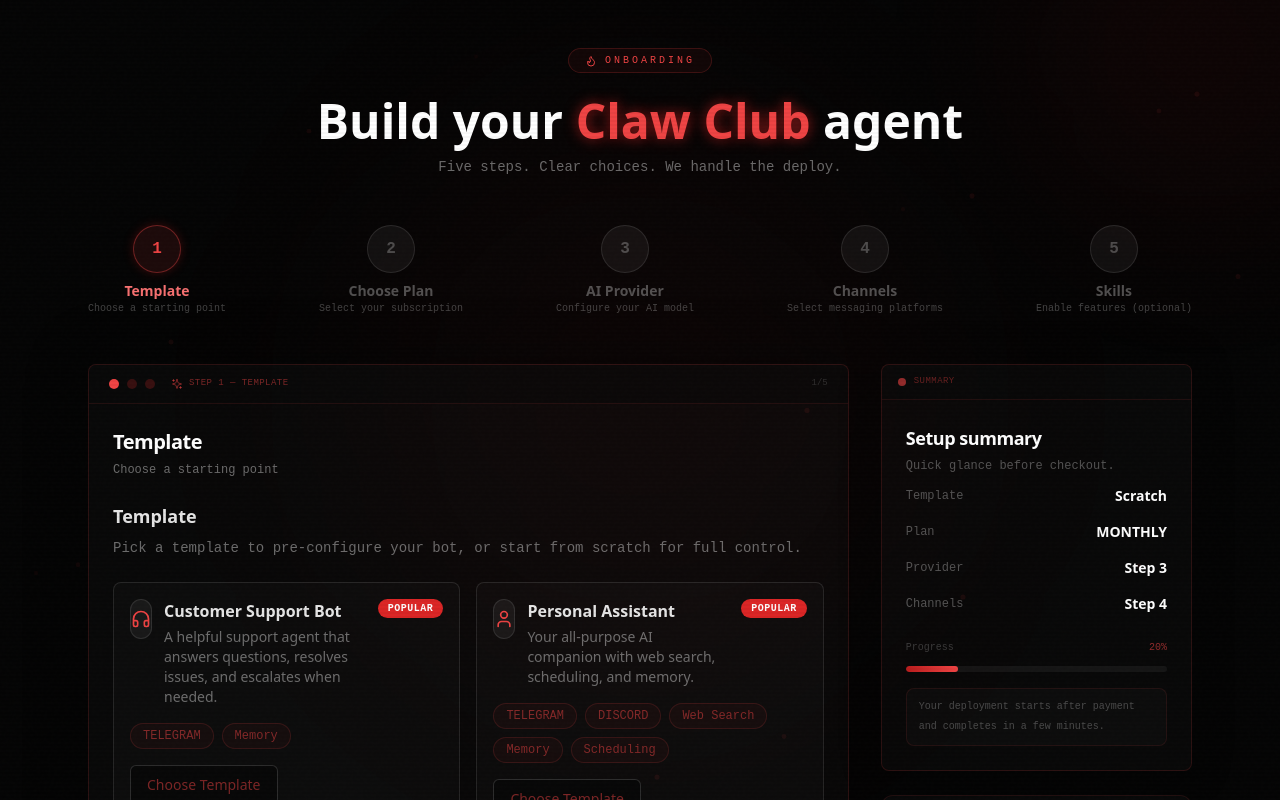
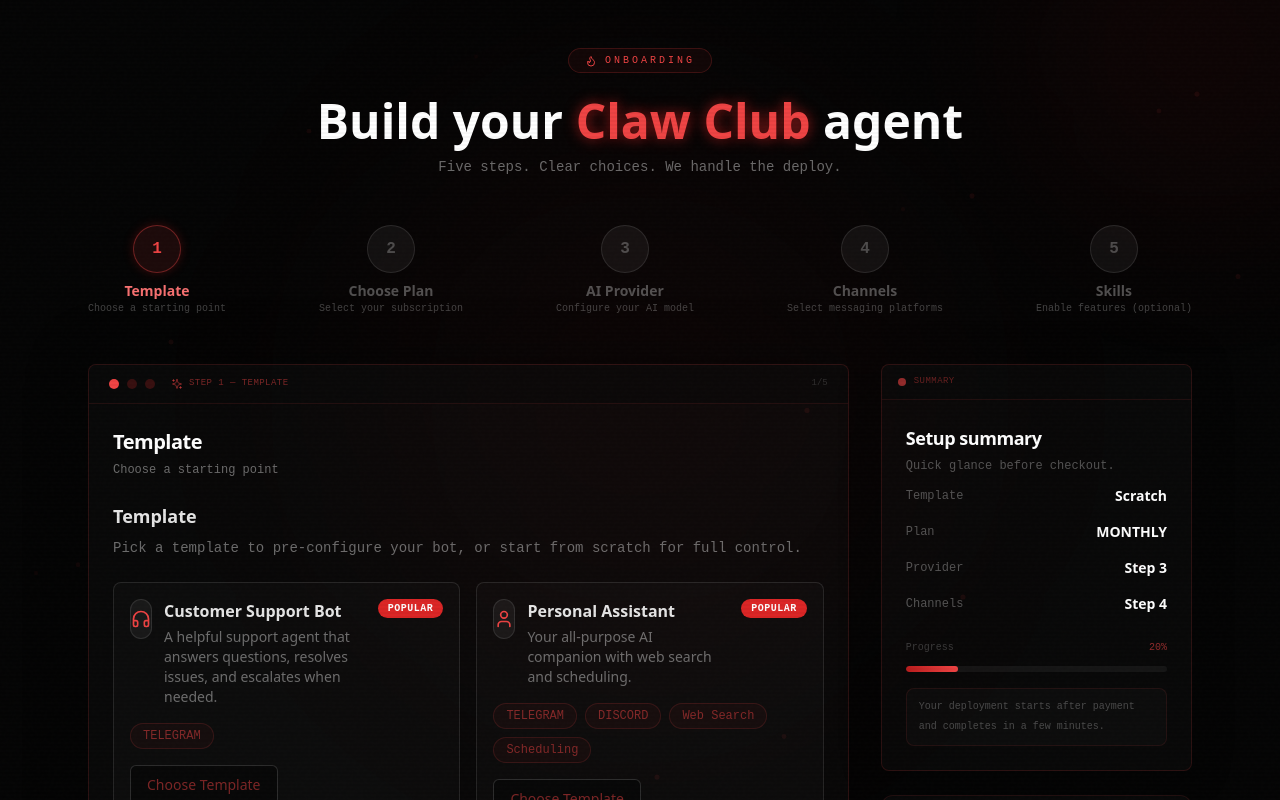
Before and after one commit to placeparks/bot-saas-final, a Next.js app: page /onboard in a window 1280 px wide. Shown: the top 800 px of the page. Built offline with nearby package versions, Linux system fonts and the light colour scheme; no server answers; sample sign-in values are in the browser's storage.

Commit message:
Update template-selection.tsx

```diff
--- a/components/forms/template-selection.tsx
+++ b/components/forms/template-selection.tsx
@@ -11,22 +11,21 @@ const templates = [
     description: 'A helpful support agent that answers questions, resolves issues, and escalates when needed.',
     badge: 'Popular',
     icon: Headphones,
-    chips: ['TELEGRAM', 'Memory'],
+    chips: ['TELEGRAM'],
     preset: {
       provider: 'ANTHROPIC',
       channels: [
         { type: 'TELEGRAM', config: {} }
-      ],
-      memoryEnabled: true
+      ]
     }
   },
   {
     id: 'assistant',
     name: 'Personal Assistant',
-    description: 'Your all-purpose AI companion with web search, scheduling, and memory.',
+    description: 'Your all-purpose AI companion with web search and scheduling.',
     badge: 'Popular',
     icon: User,
-    chips: ['TELEGRAM', 'DISCORD', 'Web Search', 'Memory', 'Scheduling'],
+    chips: ['TELEGRAM', 'DISCORD', 'Web Search', 'Scheduling'],
     preset: {
       provider: 'OPENAI',
       channels: [
@@ -34,7 +33,6 @@ const templates = [
         { type: 'DISCORD', config: {} }
       ],
       webSearchEnabled: true,
-      memoryEnabled: true,
       cronEnabled: true
     }
   },
@@ -43,14 +41,13 @@ const templates = [
     name: 'Discord Community Bot',
     description: 'Engage your Discord community with an AI that answers questions and moderates.',
     icon: Hash,
-    chips: ['DISCORD', 'Web Search', 'Memory'],
+    chips: ['DISCORD', 'Web Search'],
     preset: {
       provider: 'OPENAI',
       channels: [
         { type: 'DISCORD', config: {} }
       ],
-      webSearchEnabled: true,
-      memoryEnabled: true
+      webSearchEnabled: true
     }
   },
   {
```
